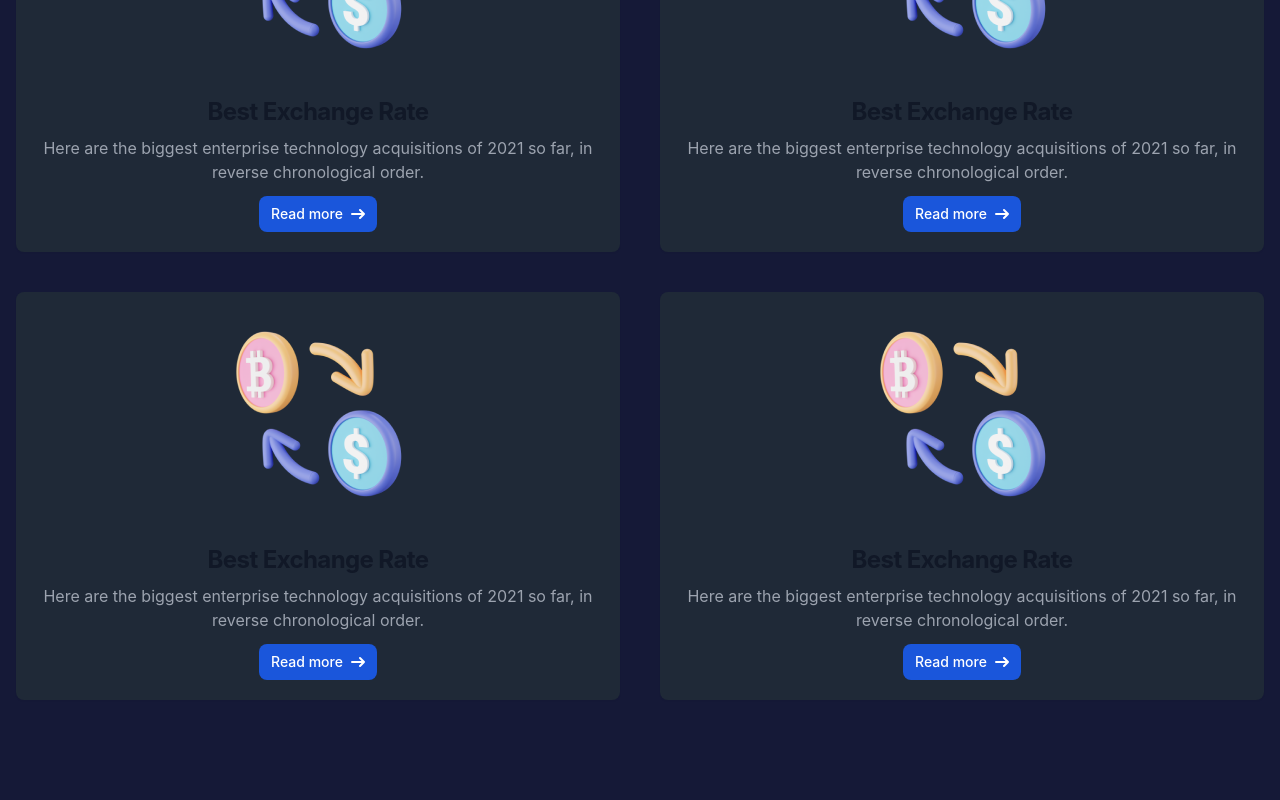
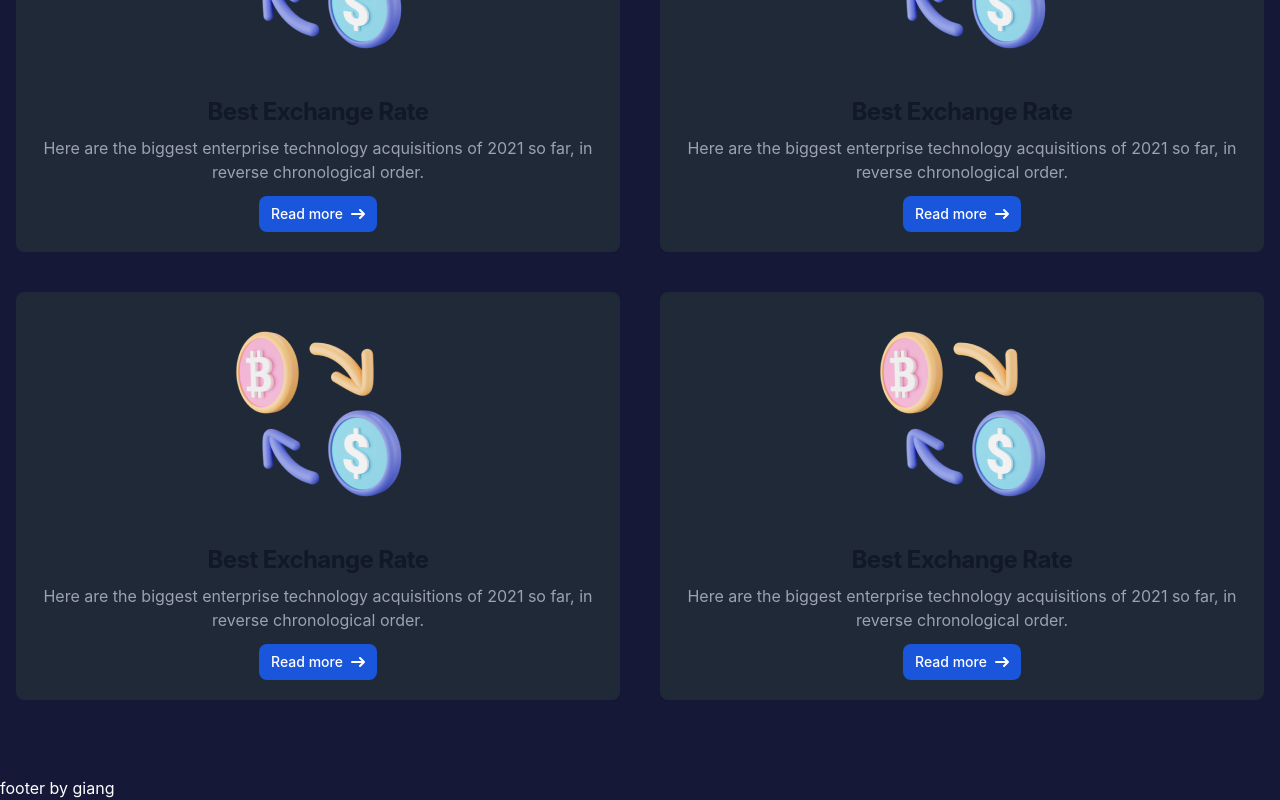
Before and after one commit to baongocnguyen268/cyber_crypto, a plain HTML site: page index.html in a window 1280 px wide. Shown: the part 1541-2341 px from the top of the page. Before the commit the page ends 2317 px from the top, so only its background shows below. Drawn offline with nearby package versions, Linux system fonts and the light colour scheme.

Commit message:
implement footer by giang

```diff
--- a/index.html
+++ b/index.html
@@ -369,7 +369,7 @@
     </div>
   </section>
 
-
+<footer>footer by giang</footer>
 
   <script src="https://cdn.jsdelivr.net/npm/flowbite@3.1.2/dist/flowbite.min.js"></script>
 </body>
```
